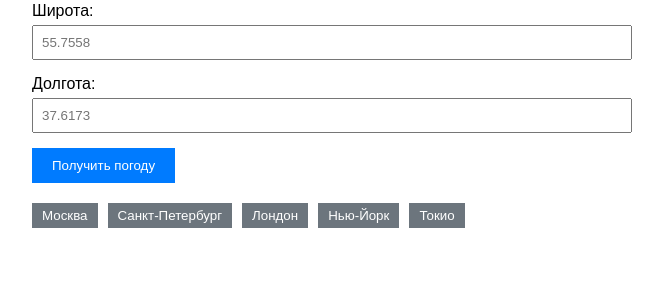
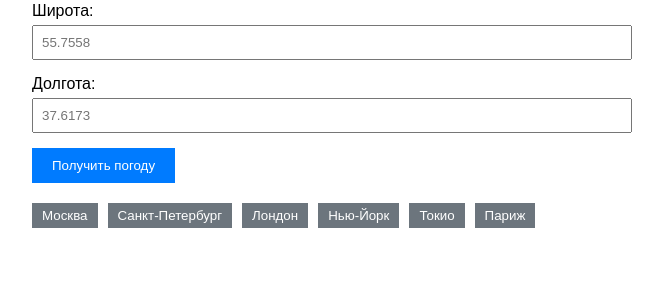
Before and after one commit to Mil0radOvich/DevOPS_Lab1_Repos, a Flask app: page / in a window 1280 px wide. Shown: the part 132-432 px from the top of the page, without its empty margins (308-971 px from the left). Run offline with Flask 3, Linux system fonts and the light colour scheme.

Commit message:
Added Paris to city list

```diff
--- a/weather-flask-app/templates/index.html
+++ b/weather-flask-app/templates/index.html
@@ -37,6 +37,7 @@
         <button class="city-btn" onclick="setCoords(51.5074, -0.1278)">Лондон</button>
         <button class="city-btn" onclick="setCoords(40.7128, -74.0060)">Нью-Йорк</button>
         <button class="city-btn" onclick="setCoords(35.6762, 139.6503)">Токио</button>
+        <button class="city-btn" onclick="setCoords(48.8534, 2.3488)">Париж</button>
     </div>
 
     <script>
```
